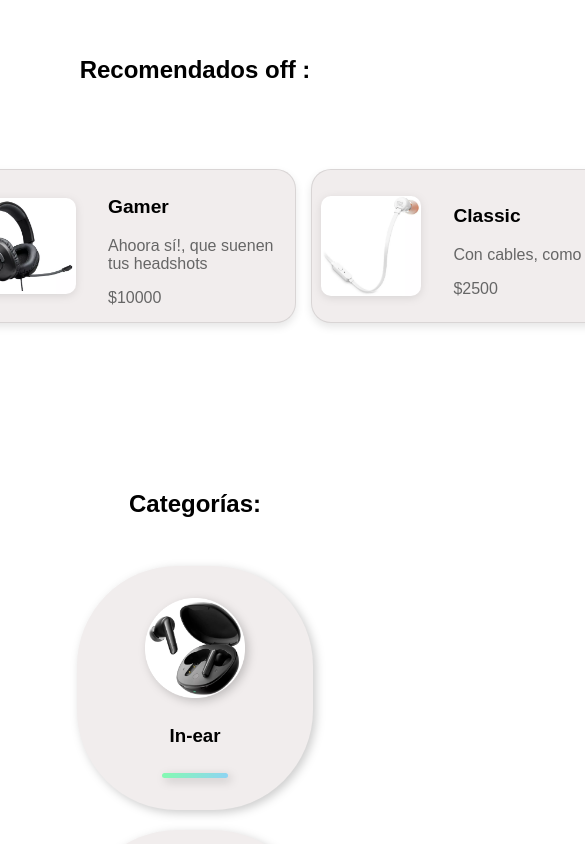
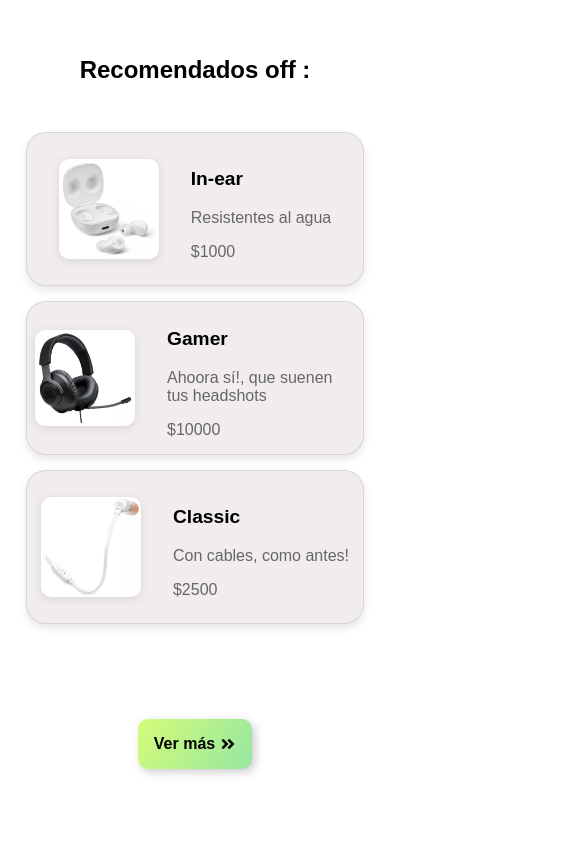
Before and after one commit to MicaBahurlet/CRUD-shoes, a React (Vite) app: page / in a window 390 px wide. Shown: the part 1160-2004 px from the top of the page, 585 px wide, since content can reach past the window. Built offline with nearby package versions, Linux system fonts and the light colour scheme.

Commit message:
solution section recomendados mobile

```diff
--- a/src/components/recomendados/recomendados.js
+++ b/src/components/recomendados/recomendados.js
@@ -57,6 +57,12 @@ export const RecomendadosContainer = styled.div`
 
     img:hover {
         transform: scale(1.2);
+    }
+    @media (max-width: 768px) {
+        flex-wrap: wrap;
+        justify-content: center;
+        align-items: center;
+
     }
 `;
 
```
